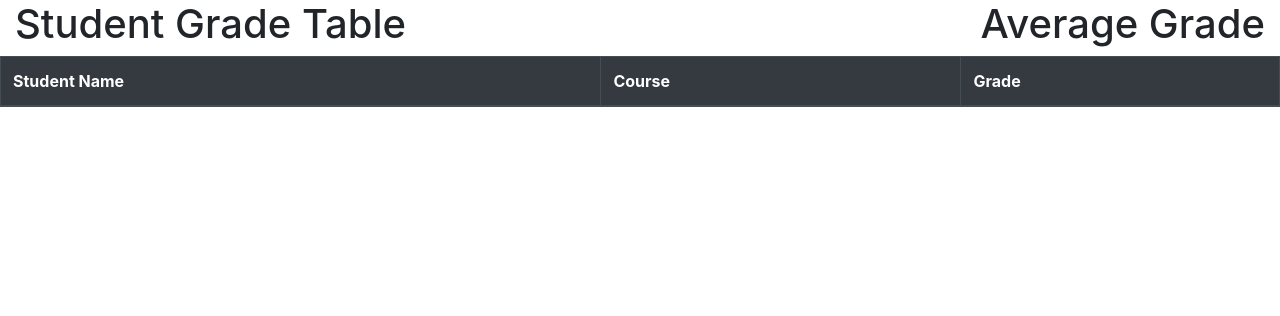
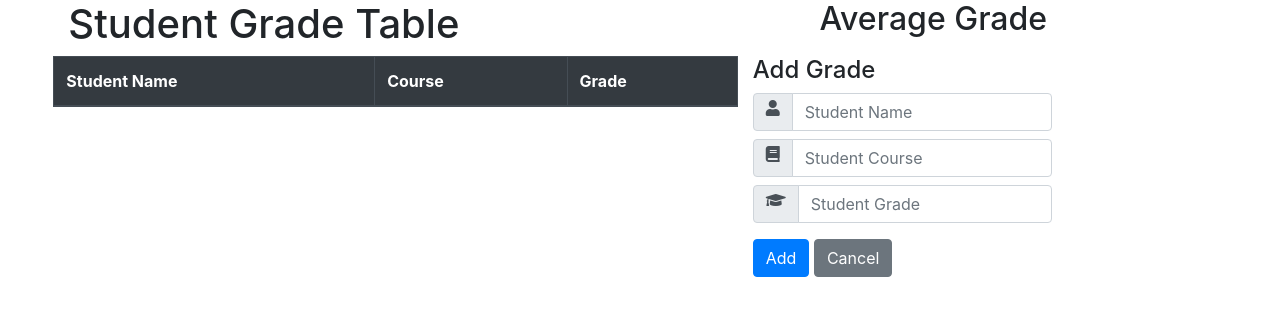
Before and after one commit to john-jaihyek-choi/student-grade-table, a plain HTML site: page index.html in a window 1280 px wide. Drawn offline with nearby package versions, Linux system fonts and the light colour scheme; no server answers.

Commit message:
created grade-form.js with GradeForm class with constructor and 2 methods (onSubmit,handleSubmit), then instantiated them in main.js

```diff
--- a/components/app.js
+++ b/components/app.js
@@ -1,9 +1,10 @@
 class App {
-    constructor (gradeTable, pageHeader) {
+    constructor (gradeTable, pageHeader, gradeForm) {
         this.handleGetGradesError = this.handleGetGradesError.bind(this);
         this.handleGetGradesSuccess = this.handleGetGradesSuccess.bind(this);
         this.gradeTable = gradeTable;
         this.pageHeader = pageHeader;
+        this.gradeForm = gradeForm;
     };
     handleGetGradesError (error) {
         console.error(error);
--- /dev/null
+++ b/components/grade-form.js
@@ -0,0 +1,13 @@
+class GradeForm {
+    constructor (formElement) {
+        this.handleSubmit = this.handleSubmit.bind(this);
+        this.formElement = formElement;
+    };
+    onSubmit (createGrade) {
+        this.createGrade = createGrade;
+    }
+    handleSubmit (event) {
+        event.preventDefault();
+        console.log("hi");
+    }
+}
--- a/index.html
+++ b/index.html
@@ -6,19 +6,22 @@
     <meta http-equiv="X-UA-Compatible" content="ie=edge">
     <title>Student Grade Table</title>
     <link rel="stylesheet" href="https://cdnjs.cloudflare.com/ajax/libs/twitter-bootstrap/4.4.1/css/bootstrap.css">
+    <link rel="stylesheet" href="https://cdnjs.cloudflare.com/ajax/libs/font-awesome/5.12.1/css/all.min.css">
 </head>
 <body>
-    <header class="container col-12">
+    <header class="container col-11">
         <div class="row">
             <div class="col">
                 <h1>Student Grade Table</h1>
             </div>
-            <div class="col text-right">
-                <h1>Average Grade <span class="badge badge-secondary"></span> </h1>
+            <div class="col text-center">
+                <h2>Average Grade <span class="badge badge-secondary"></span> </h2>
             </div>
         </div>
     </header>
-    <table class="table table-striped table-bordered">
+    <div class="container col-11">
+        <div class="row">
+            <table class="table table-striped table-bordered col-7">
                 <thead class="thead-dark">
                     <tr>
                         <th>Student Name</th>
@@ -29,10 +32,48 @@
                 <tbody>
                 </tbody>
             </table>
+            <form action="" class="col-4">
+                <header>
+                    <h4>Add Grade</h4>
+                </header>
+                <div class="form-row">
+                    <label for="name" class="col-10">
+                        <div class="input-group">
+                            <div class="input-group-prepend">
+                                <i class="input-group-text fas fa-user fa-md"></i>
+                            </div>
+                            <input type="text" name="name" placeholder="Student Name" class="form-control form-control-md">
+                        </div>
+                    </label>
+                    <label for="course" class="col-10">
+                        <div class="input-group">
+                            <div class="input-group-prepend">
+                                <i class="input-group-text fas fa-book fa-md"></i>
+                            </div>
+                            <input type="text" name="course" placeholder="Student Course" class="form-control form-control-md">
+                        </div>
+                    </label>
+                    <label for="grade" class="col-10">
+                        <div class="input-group">
+                            <div class="input-group-prepend">
+                                <i class="input-group-text fas fa-graduation-cap fa-md"></i>
+                            </div>
+                            <input type="number" name="grade" placeholder="Student Grade" class="form-control form-control-md">
+                        </div>
+                    </label>
+                    <div class="col-8 mt-2">
+                        <button type="submit" class="btn btn-primary">Add</button>
+                        <button type="reset" class="btn btn-secondary">Cancel</button>
+                    </div>
+                </div>
+            </form>
+        </div>
+    </div>
     <script src="https://cdnjs.cloudflare.com/ajax/libs/jquery/3.4.1/jquery.js"></script>
     <script src="components/app.js"></script>
     <script src="components/grade-table.js"></script>
     <script src="components/page-header.js"></script>
+    <script src="components/grade-form.js"></script>
     <script src="main.js"></script>
 </body>
 </html>
--- a/main.js
+++ b/main.js
@@ -1,6 +1,8 @@
 var tableElement = document.querySelector("table");
 var headerElement = document.querySelector("header");
+var formElement = document.querySelector("form");
 var gradeTable = new GradeTable(tableElement);
 var pageHeader = new PageHeader(headerElement);
-var app = new App(gradeTable, pageHeader);
+var gradeForm = new GradeForm(formElement);
+var app = new App(gradeTable, pageHeader, gradeForm);
 app.start();
```
Lines whose indentation alone changed are shown as unchanged.
